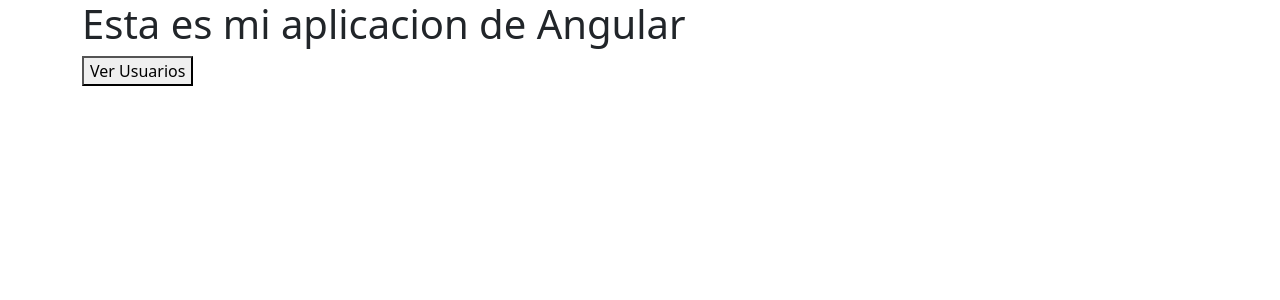
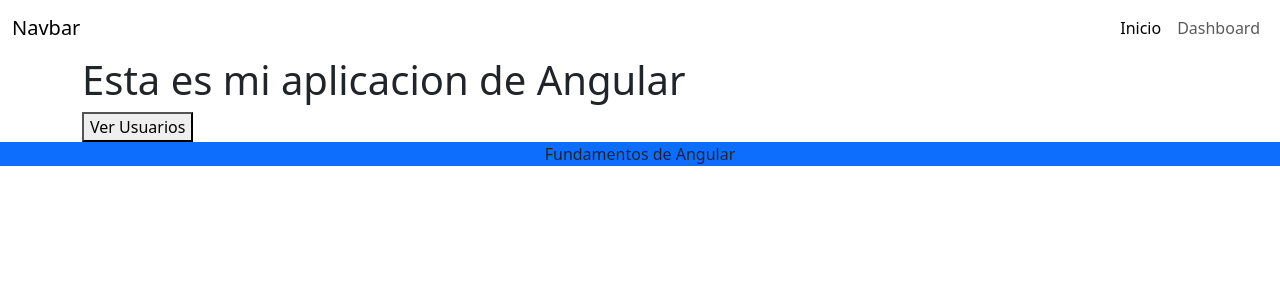
Before and after one commit to bbastiann/Apuntes-Front-End, an Angular app in the folder Curso Fundamentos de Angular/Proyecto01/: page /inicio in a window 1280 px wide. Shown: the top 300 px of the page. Built offline with nearby package versions, Linux system fonts and the light colour scheme.

Commit message:
Curso de Angular: Navbar y Footer

```diff
--- a/Curso Fundamentos de Angular/Proyecto01/src/app/app.component.html
+++ b/Curso Fundamentos de Angular/Proyecto01/src/app/app.component.html
@@ -1,4 +1,3 @@
-<!--------
-<app-dashboard></app-dashboard>
---->
+<app-navbar></app-navbar>
 <router-outlet></router-outlet>
+<app-footer></app-footer>
--- a/Curso Fundamentos de Angular/Proyecto01/src/app/components/footer/footer.component.html
+++ b/Curso Fundamentos de Angular/Proyecto01/src/app/components/footer/footer.component.html
@@ -1 +1,3 @@
-<p>Footer Works</p>
+<footer class="bg-primary text-center">
+    Fundamentos de Angular
+</footer>
--- a/Curso Fundamentos de Angular/Proyecto01/src/app/components/navbar/navbar.component.html
+++ b/Curso Fundamentos de Angular/Proyecto01/src/app/components/navbar/navbar.component.html
@@ -1,36 +1,18 @@
-<nav class="navbar navbar-expand-lg bg-body-tertiary">
+<nav class="navbar navbar-expand-lg bg-body-primary">
   <div class="container-fluid">
     <a class="navbar-brand" href="#">Navbar</a>
-      <button class="navbar-toggler" type="button" data-bs-toggle="collapse" data-bs-target="#navbarSupportedContent" aria-controls="navbarSupportedContent" aria-expanded="false" aria-label="Toggle navigation">
+    <button class="navbar-toggler" type="button" data-bs-toggle="collapse" data-bs-target="#navbarNav" aria-controls="navbarNav" aria-expanded="false" aria-label="Toggle navigation">
       <span class="navbar-toggler-icon"></span>
     </button>
-      <div class="collapse navbar-collapse" id="navbarSupportedContent">
-        <ul class="navbar-nav me-auto mb-2 mb-lg-0">
+    <div class="collapse navbar-collapse" id="navbarNav">
+      <ul class="navbar-nav ms-auto">
         <li class="nav-item">
-            <a class="nav-link active" aria-current="page" href="#">Home</a>
+          <a class="nav-link" aria-current="inicio" routerLink="inicio" routerLinkActive="active" [routerLinkActiveOptions]="{exact: true}">Inicio</a>
         </li>
         <li class="nav-item">
-            <a class="nav-link" href="#">Link</a>
-          </li>
-          <li class="nav-item dropdown">
-            <a class="nav-link dropdown-toggle" href="#" role="button" data-bs-toggle="dropdown" aria-expanded="false">
-              Dropdown
-            </a>
-            <ul class="dropdown-menu">
-              <li><a class="dropdown-item" href="#">Action</a></li>
-              <li><a class="dropdown-item" href="#">Another action</a></li>
-              <li><hr class="dropdown-divider"></li>
-              <li><a class="dropdown-item" href="#">Something else here</a></li>
-            </ul>
-          </li>
-          <li class="nav-item">
-            <a class="nav-link disabled" aria-disabled="true">Disabled</a>
+          <a class="nav-link" routerLink="Dashboard" routerLink="Dashboard" routerLinkActive="active" [routerLinkActiveOptions]="{exact: true}">Dashboard</a>
         </li>
       </ul>
-        <form class="d-flex" role="search">
-          <input class="form-control me-2" type="search" placeholder="Search" aria-label="Search">
-          <button class="btn btn-outline-success" type="submit">Search</button>
-        </form>
     </div>
   </div>
 </nav>
```
Lines whose indentation alone changed are shown as unchanged.
